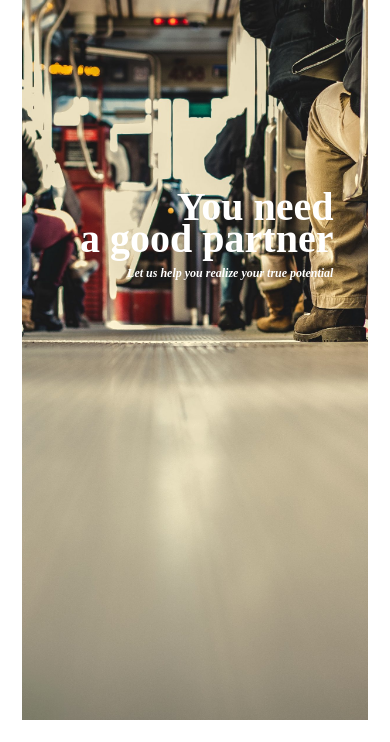
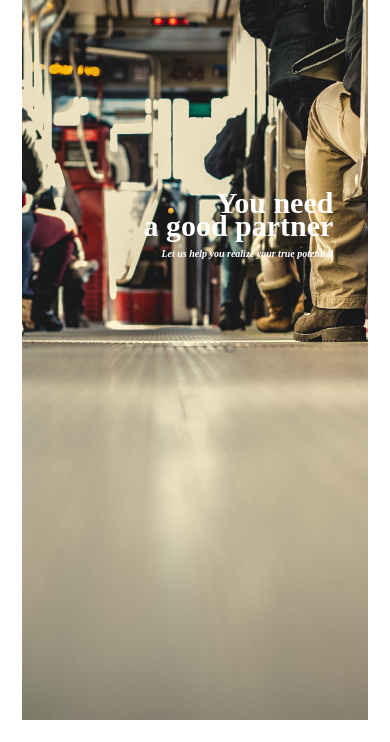
Before and after one commit to vivekrai9638/template-design, a plain HTML site: page clone website/index.html in a window 390 px wide. Shown: the part 102-844 px from the top of the page. Drawn offline with Linux system fonts and the light colour scheme.

Commit message:
Update style.css

```diff
--- a/clone website/style.css
+++ b/clone website/style.css
@@ -132,11 +132,11 @@ html {
     display: none;
   }
   .text h1 {
-    font-size: 4rem;
-    line-height: 3.25rem;
+    font-size: 3rem;
+    line-height: 2.35rem;
   }
   .text p {
-    font-size: 1.2rem;
+    font-size: 1rem;
   }
 }
 
@@ -894,6 +894,9 @@ html {
   .collections .first-half .text-info p:nth-of-type(1) {
     font-size: 1.2rem;
   }
+  .collections .gallery .about-text p {
+    font-size: 1rem;
+  }
 }
 /* letter starts
 =================================================== */
```
